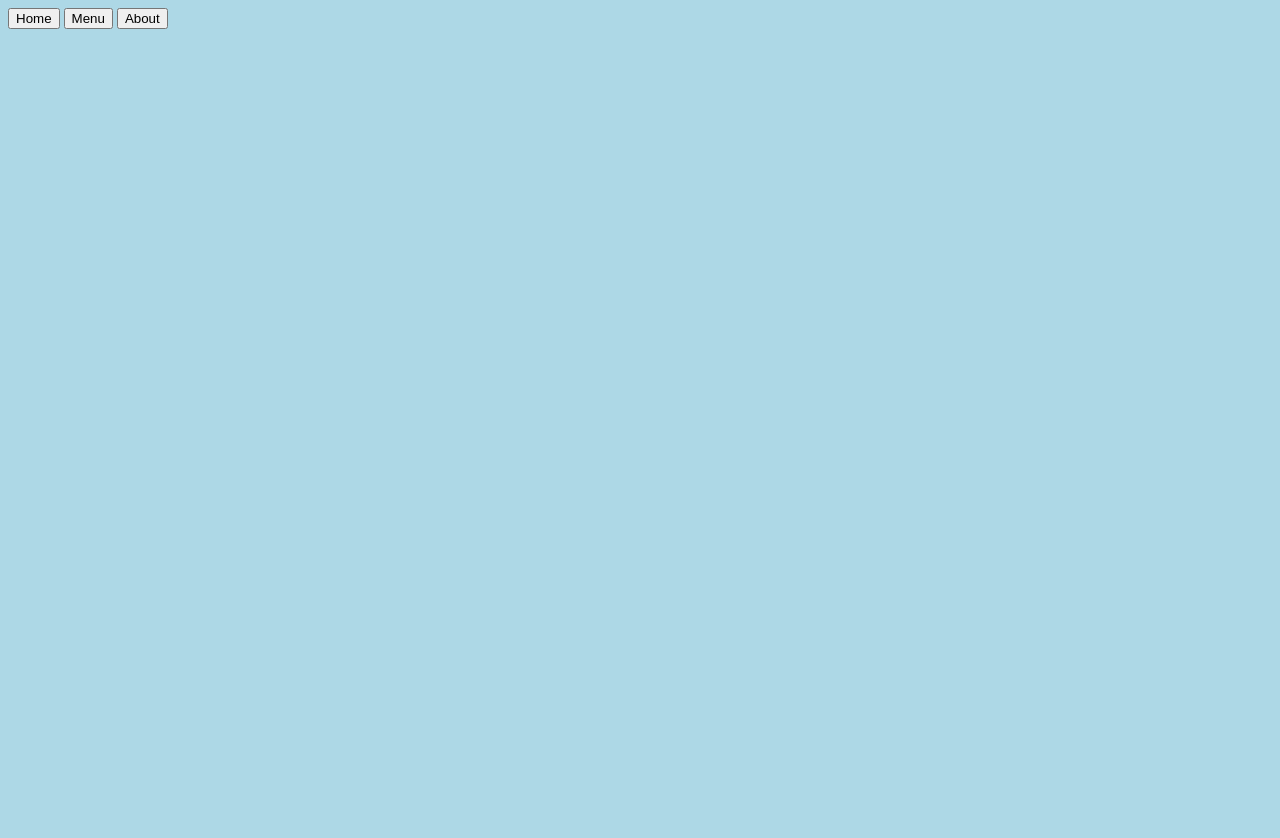
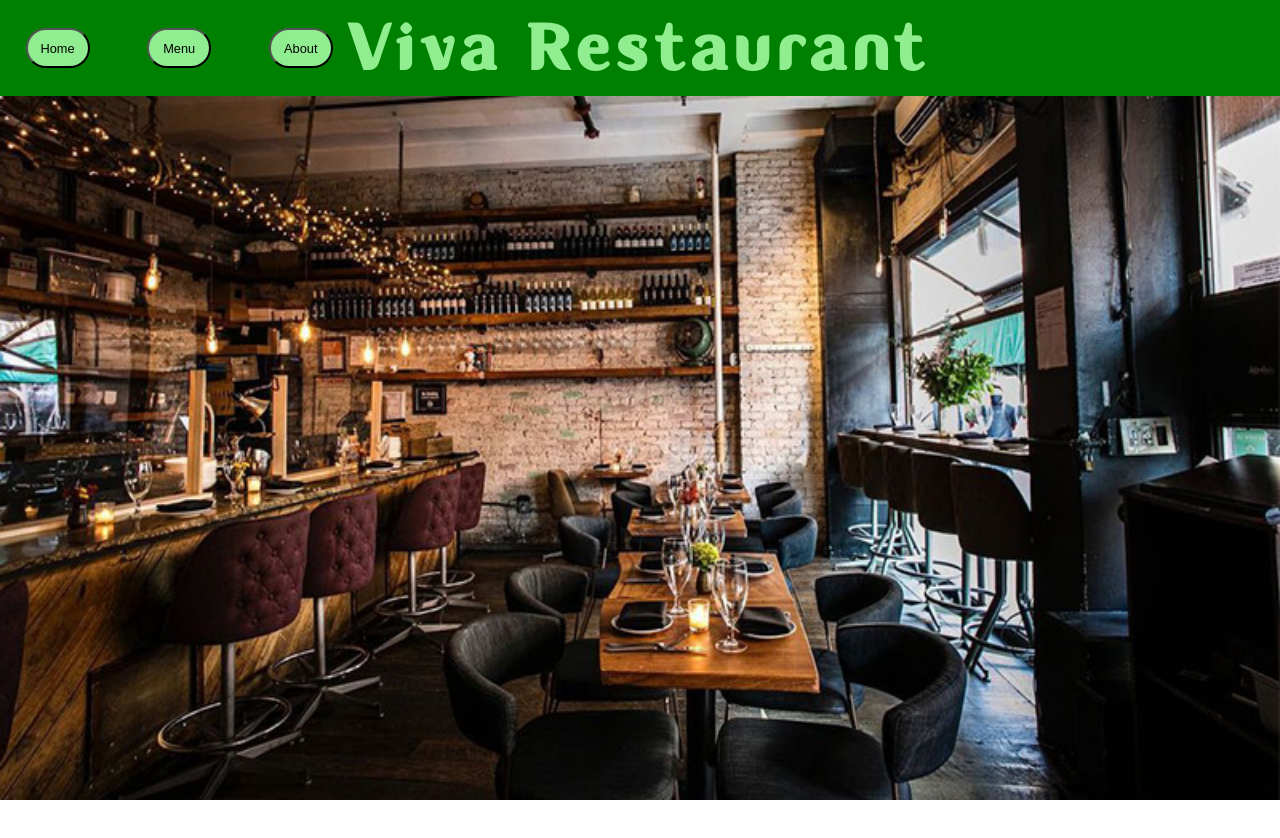
Before and after one commit to biandresen/RestaurantPage, a website built with webpack: page src/index.html in a window 1280 px wide. Before the commit the page ends 800 px from the top, so only its background shows below. Built offline with nearby package versions, Linux system fonts and the light colour scheme.

Commit message:
feat: add nav-bar, header and image

```diff
--- a/src/index.html
+++ b/src/index.html
@@ -14,6 +14,5 @@
         </nav>
     </header>
     <div id="content"></div>
-    <script src="bundle.js"></script>
   </body>
 </html>
--- a/src/index.js
+++ b/src/index.js
@@ -1,3 +1,17 @@
-import './style.css';
+import restaurant from "./assets/images/Restaurant.jpg";
+import "./style.css"
 
-console.log('Hello, Webpack!')
+const restaurantImg = document.createElement("img");
+restaurantImg.src = restaurant;
+restaurantImg.classList.add("centerImg");
+
+const content = document.getElementById("content");
+content.appendChild(restaurantImg);
+document.body.appendChild(content);
+
+const heroHeader = document.createElement("h1");
+heroHeader.textContent = "Viva Restaurant";
+heroHeader.classList.add("header");
+content.appendChild(heroHeader);
+
+console.log("Hello, Webpack!");
--- a/src/style.css
+++ b/src/style.css
@@ -1,3 +1,54 @@
+@font-face {
+  font-family: "CafeFont";
+  src: url("./assets/fonts/Cafe.ttf") format("truetype");
+  font-weight: normal;
+  font-style: normal;
+}
+
 body {
-  background-color: lightblue;
+  background-color: green;
+  margin: 0;
+  padding: 0;
+  overflow: hidden;
 }
+
+nav {
+  width: 100vw;
+  height: 12vh;
+  display: flex;
+  justify-content: left;
+  align-items: center;
+  gap: 2.5vw;
+}
+
+.btn {
+  margin-left: 2vw;
+  height: 5vh;
+  width: 5vw;
+  font-size: 1vw;
+  border-radius: 20px;
+  background-color: lightgreen;
+}
+
+#content {
+  width: 100vw;
+  height: 100vh;
+  background-color: white;
+  display: grid;
+}
+
+.centerImg {
+  height: 88vh;
+  width: 100vw;
+  justify-self: center;
+}
+
+.header {
+  font-family: "CafeFont", sans-serif;
+  font-size: 4rem;
+  color: lightgreen;
+  letter-spacing: 8px;
+  position: absolute;
+  justify-self: center;
+  top: -3vh;
+}
--- a/webpack.config.js
+++ b/webpack.config.js
@@ -5,20 +5,46 @@ module.exports = {
   entry: "./src/index.js",
   output: {
     path: path.resolve(__dirname, "dist"),
-    filename: "bundle.js",
+    filename: "[name].js",
   },
   mode: "development",
   module: {
     rules: [
       {
-        test: /\.css$/, // Apply this rule to .css files
-        use: ["style-loader", "css-loader"], // Use these loaders
+        test: /\.css$/i,
+        use: ["style-loader", "css-loader"],
+      },
+      {
+        test: /\.(png|svg|jpg|jpeg|gif)$/i,
+        type: "asset/resource",
+      },
+      {
+        test: /\.(woff|woff2|eot|ttf|otf)$/i,
+        type: "asset/resource",
+      },
+      {
+        test: /\.(csv|tsv)$/i,
+        use: ["csv-loader"],
+      },
+      {
+        test: /\.xml$/i,
+        use: ["xml-loader"],
       },
     ],
   },
   plugins: [
     new HtmlWebpackPlugin({
-      template: "./src/index.html", // Template HTML file
+      template: "./src/index.html",
     }),
   ],
+  devServer: {
+    static: {
+      directory: path.resolve(__dirname, "dist"),
+    },
+    port: 3000,
+    open: true,
+    hot: true,
+    compress: true,
+    historyApiFallback: true,
+  },
 };
```
Also changed, not shown: package.json (+6 -2 lines), src/assets/fonts/Cafe.ttf (added), src/assets/images/Restaurant.jpg (added), 1 other file.
